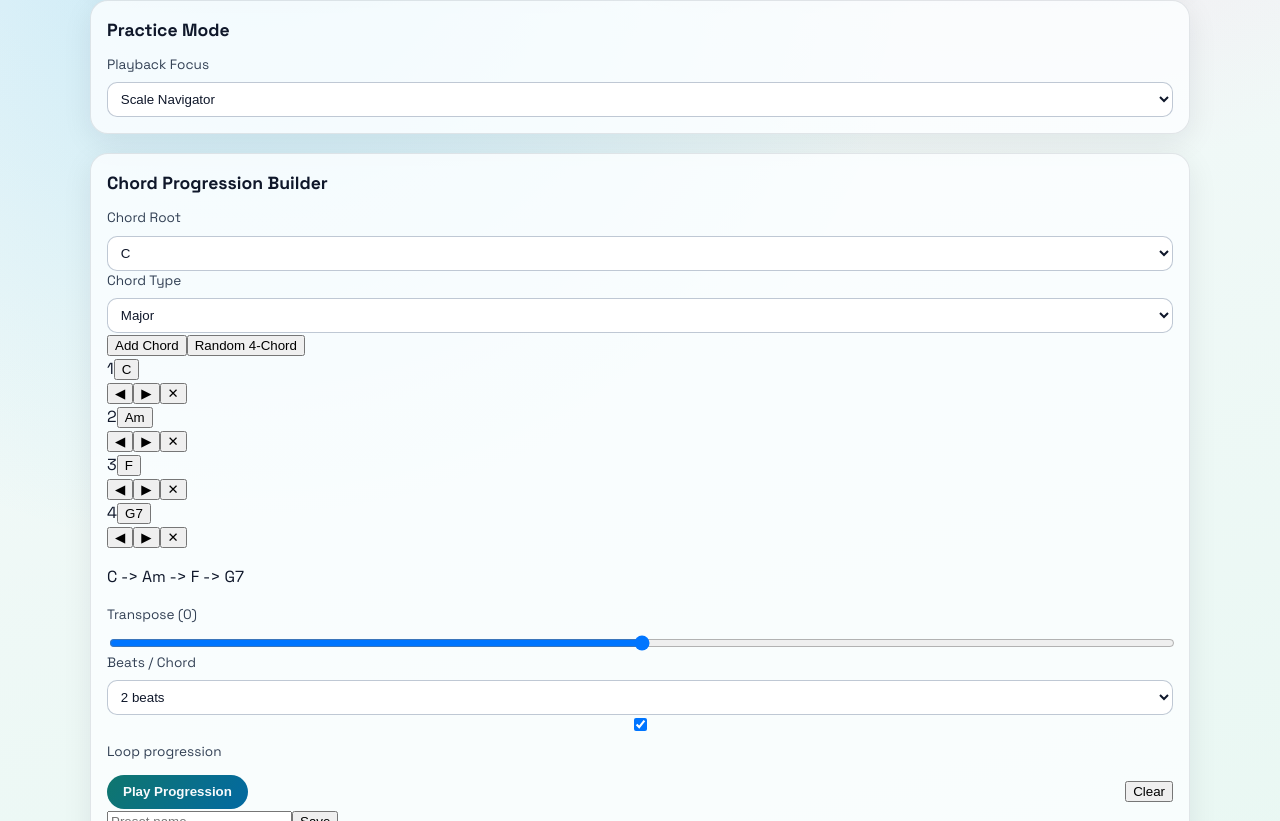
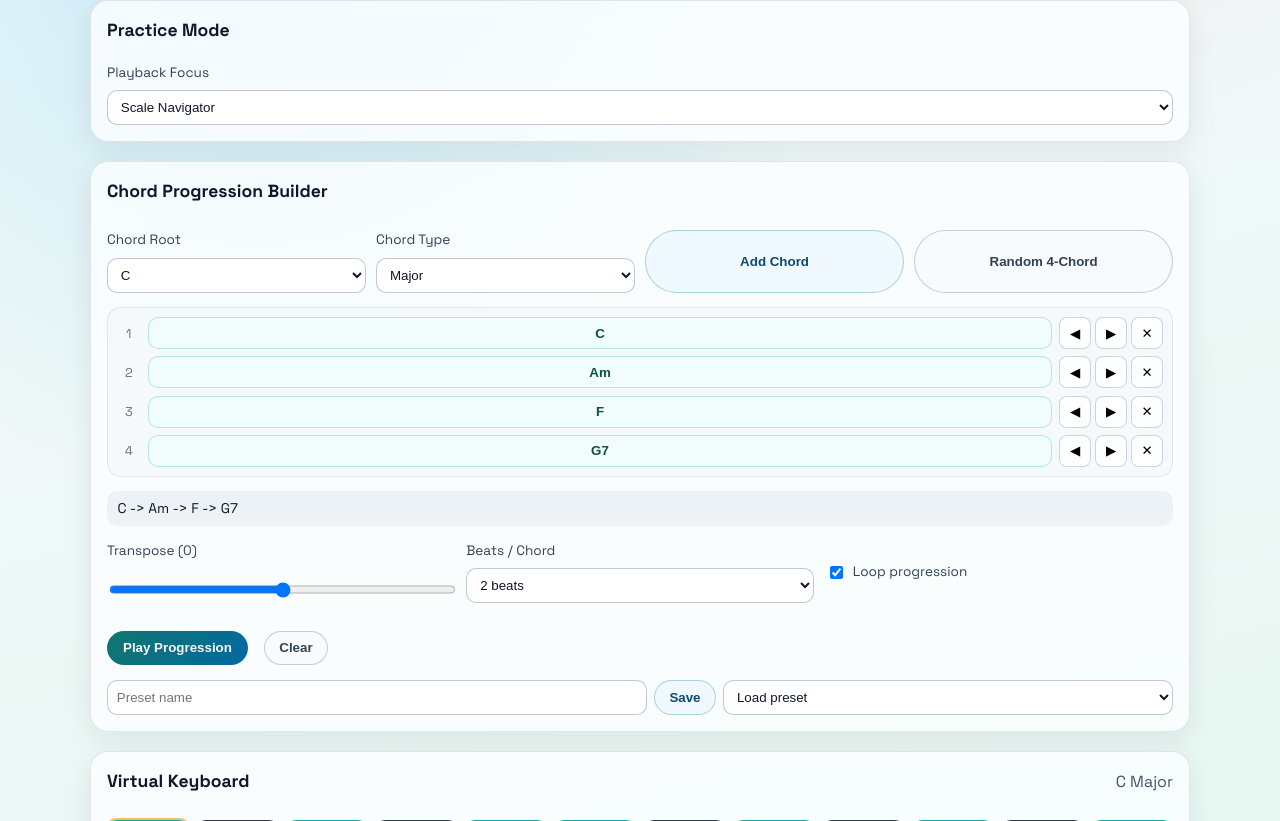
Before and after one commit to shivansh31414/practice__music, a React (Vite) app: page / in a window 1280 px wide. Shown: the part 439-1260 px from the top of the page. Built offline with nearby package versions, Linux system fonts and the light colour scheme.

Commit message:
feat: add looping and key transposition options

```diff
--- a/src/App.css
+++ b/src/App.css
@@ -122,6 +122,25 @@ select {
   font-weight: 600;
 }
 
+.btn-secondary,
+.btn-ghost {
+  border-radius: 999px;
+  padding: 0.55rem 0.9rem;
+  font-weight: 600;
+}
+
+.btn-secondary {
+  border: 1px solid rgba(14, 116, 144, 0.3);
+  background: rgba(240, 249, 255, 0.95);
+  color: #0c4a6e;
+}
+
+.btn-ghost {
+  border: 1px solid rgba(100, 116, 139, 0.35);
+  background: rgba(248, 250, 252, 0.7);
+  color: #334155;
+}
+
 .beat-indicator {
   font-size: 0.9rem;
   color: #334155;
@@ -141,6 +160,113 @@ select {
 .instrument-header p {
   margin: 0;
   color: #475569;
+}
+
+.mode-panel {
+  display: grid;
+  gap: 0.5rem;
+}
+
+.progression-panel {
+  display: grid;
+  gap: 0.9rem;
+}
+
+.progression-controls-grid {
+  display: grid;
+  gap: 0.65rem;
+  grid-template-columns: repeat(auto-fit, minmax(140px, 1fr));
+}
+
+.timeline {
+  display: grid;
+  gap: 0.45rem;
+  background: rgba(241, 245, 249, 0.5);
+  border: 1px solid rgba(148, 163, 184, 0.2);
+  border-radius: 14px;
+  padding: 0.55rem;
+}
+
+.timeline-empty {
+  margin: 0;
+  color: #64748b;
+  font-size: 0.9rem;
+}
+
+.timeline-item {
+  display: grid;
+  grid-template-columns: 1.5rem 1fr auto;
+  gap: 0.45rem;
+  align-items: center;
+}
+
+.timeline-index {
+  color: #64748b;
+  font-size: 0.8rem;
+  text-align: center;
+}
+
+.timeline-chord {
+  border: 1px solid rgba(14, 165, 163, 0.25);
+  background: rgba(240, 253, 250, 0.95);
+  color: #134e4a;
+  border-radius: 10px;
+  min-height: 2rem;
+  font-weight: 600;
+}
+
+.timeline-actions {
+  display: flex;
+  gap: 0.25rem;
+}
+
+.timeline-actions button {
+  border: 1px solid rgba(148, 163, 184, 0.45);
+  border-radius: 8px;
+  background: rgba(255, 255, 255, 0.9);
+  min-width: 2rem;
+  min-height: 2rem;
+}
+
+.progression-inline-label {
+  margin: 0;
+  font-size: 0.88rem;
+  color: #0f172a;
+  padding: 0.45rem 0.65rem;
+  border-radius: 10px;
+  background: rgba(226, 232, 240, 0.5);
+}
+
+.progression-options {
+  display: grid;
+  gap: 0.75rem;
+  grid-template-columns: repeat(auto-fit, minmax(180px, 1fr));
+}
+
+.checkbox-row {
+  display: flex;
+  align-items: center;
+  gap: 0.45rem;
+}
+
+.checkbox-row input[type='checkbox'] {
+  width: auto;
+}
+
+.progression-transport {
+  justify-content: flex-start;
+}
+
+.preset-row {
+  display: grid;
+  grid-template-columns: 1.2fr auto 1fr;
+  gap: 0.45rem;
+}
+
+.preset-row input {
+  border: 1px solid rgba(148, 163, 184, 0.6);
+  border-radius: 10px;
+  padding: 0.55rem;
 }
 
 .keyboard {
@@ -258,4 +384,8 @@ select {
   .keyboard {
     grid-template-columns: repeat(6, minmax(0, 1fr));
   }
+
+  .preset-row {
+    grid-template-columns: 1fr;
+  }
 }
```
